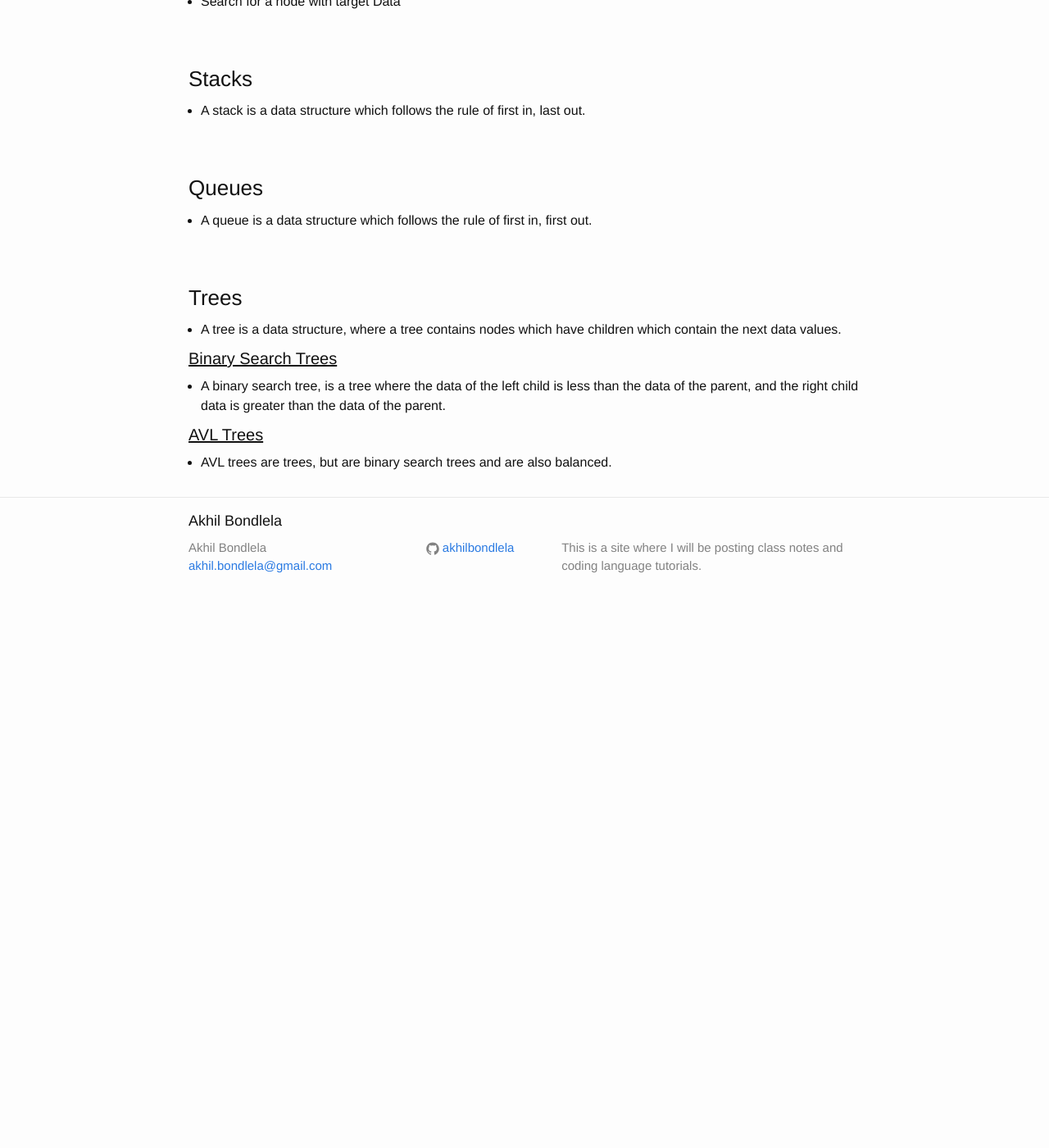
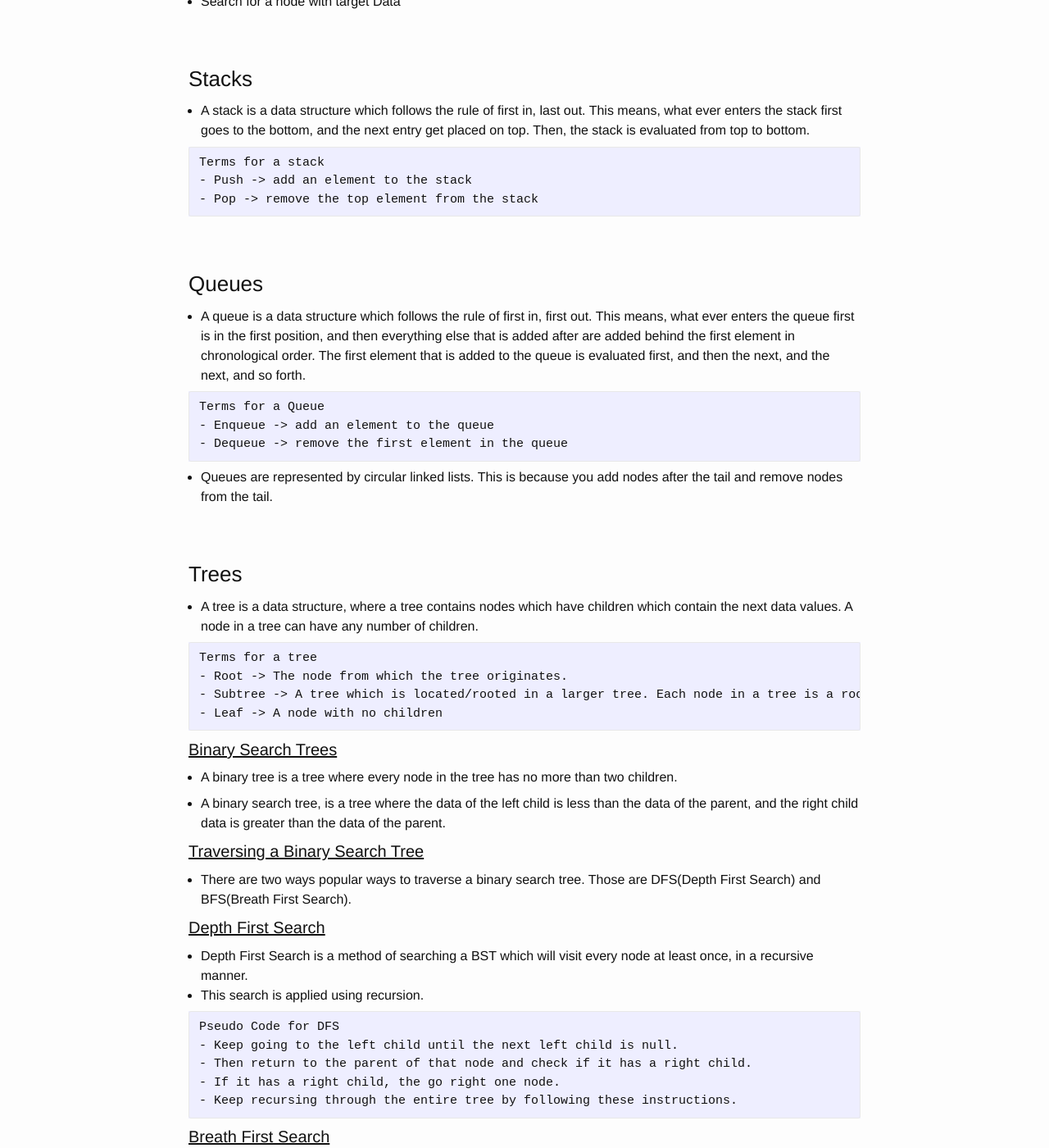
Before and after one commit to akhilbond/akhilbond.github.io, a Jekyll site: the page built from Courses/Data_Structures/notes.md, in a window 1280 px wide and 1400 px high, scrolled down 7736 px. Shown: the whole window at 82% size. Built offline with Jekyll 4.4.1, drawn with Linux system fonts in a browser that asks for light colours; formulas are drawn with MathJax 3; before the commit the page ends 8468 px from its top, so only the background shows below that; some of the changed text lies outside the part shown.

Commit message:
Data Structures Updates

```diff
--- a/Courses/Data_Structures/notes.md
+++ b/Courses/Data_Structures/notes.md
@@ -342,25 +342,83 @@ if(people == null){
 
 ### Stacks
 
-- A stack is a data structure which follows the rule of first in, last out.
+- A stack is a data structure which follows the rule of first in, last out. This means, what ever enters the stack first goes to the bottom, and the next entry get placed on top. Then, the stack is evaluated from top to bottom.
+
+~~~
+Terms for a stack
+- Push -> add an element to the stack
+- Pop -> remove the top element from the stack
+~~~
 
 <br>
 <br>
 
 ### Queues
 
-- A queue is a data structure which follows the rule of first in, first out.
+- A queue is a data structure which follows the rule of first in, first out. This means, what ever enters the queue first is in the first position, and then everything else that is added after are added behind the first element in chronological order. The first element that is added to the queue is evaluated first, and then the next, and the next, and so forth.
+
+~~~
+Terms for a Queue
+- Enqueue -> add an element to the queue
+- Dequeue -> remove the first element in the queue
+~~~
+
+- Queues are represented by circular linked lists. This is because you add nodes after the tail and remove nodes from the tail.
 
 <br>
 <br>
 
 ### Trees
 
-- A tree is a data structure, where a tree contains nodes which have children which contain the next data values.
+- A tree is a data structure, where a tree contains nodes which have children which contain the next data values. A node in a tree can have any number of children.
+
+~~~
+Terms for a tree
+- Root -> The node from which the tree originates.
+- Subtree -> A tree which is located/rooted in a larger tree. Each node in a tree is a root of a subtree.
+- Leaf -> A node with no children
+~~~
 
 <h4><u>Binary Search Trees</u></h4>
 
+- A binary tree is a tree where every node in the tree has no more than two children.
+
 - A binary search tree, is a tree where the data of the left child is less than the data of the parent, and the right child data is greater than the data of the parent.
+
+<h4><u>Traversing a Binary Search Tree</u></h4>
+
+- There are two ways popular ways to traverse a binary search tree. Those are DFS(Depth First Search) and BFS(Breath First Search).
+
+<h4><u>Depth First Search</u></h4>
+
+- Depth First Search is a method of searching a BST which will visit every node at least once, in a recursive manner.
+- This search is applied using recursion.
+
+~~~
+Pseudo Code for DFS
+- Keep going to the left child until the next left child is null.
+- Then return to the parent of that node and check if it has a right child.
+- If it has a right child, the go right one node.
+- Keep recursing through the entire tree by following these instructions.
+~~~
+
+<h4><u>Breath First Search</u></h4>
+
+- Breath First Search is a method of searching a BST which will visit every node at least once, but it will go level by level through the tree from the root to the leaves.
+- This search is implemented by using a queue.
+
+~~~
+Pseudo Code for BFS
+- Enqueue the root
+- Dequeue one element and enqueue the children of that node.
+- Keep recursing through the entire tree by following these instructions.
+~~~
+
+<h4><u>Balancing Trees</u></h4>
+
+- A tree is considered balanced if the height of the right subtree of the node and the height of the left subtree of the node have a difference of zero or one.
+
+- If a tree is not balanced, it can be balanced by rotations of specific subtrees within the tree.
 
 <h4><u>AVL Trees</u></h4>
 
```
